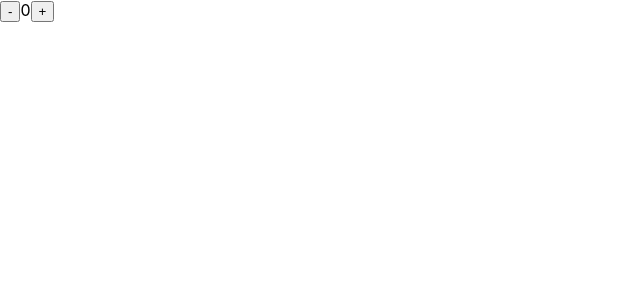
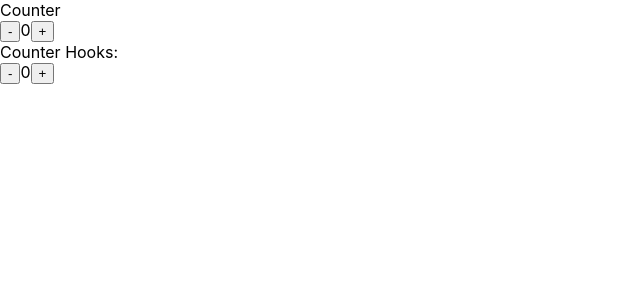
Before and after one commit to rodanr/react-counter-app, a React (Create React App) app: page / in a window 1280 px wide. Shown: the top 300 px of the page, without its empty margins (0-640 px from the left). Built offline with nearby package versions, Linux system fonts and the light colour scheme.

Commit message:
work with react function component and useState hook

```diff
--- a/src/App.js
+++ b/src/App.js
@@ -1,7 +1,15 @@
 import "./App.css";
 import Counter from "./Counter";
+import CounterHooks from "./CounterHooks";
 function App() {
-  return <Counter initialCount={0} />;
+  return (
+    <>
+      Counter
+      <Counter initialCount={0} />
+      Counter Hooks:
+      <CounterHooks initialCount={0} />
+    </>
+  );
 }
 
 export default App;
--- /dev/null
+++ b/src/CounterHooks.js
@@ -0,0 +1,29 @@
+import React, { useState } from "react";
+
+export default function CounterHooks(props) {
+  const [state, setState] = useState({ count: props.initialCount });
+  function changeCount(amount) {
+    setState((prevState) => {
+      return { count: prevState.count + amount };
+    });
+  }
+  return (
+    <div>
+      <button
+        onClick={() => {
+          changeCount(-1);
+        }}
+      >
+        -
+      </button>
+      <span>{state.count}</span>
+      <button
+        onClick={() => {
+          changeCount(1);
+        }}
+      >
+        +
+      </button>
+    </div>
+  );
+}
```
